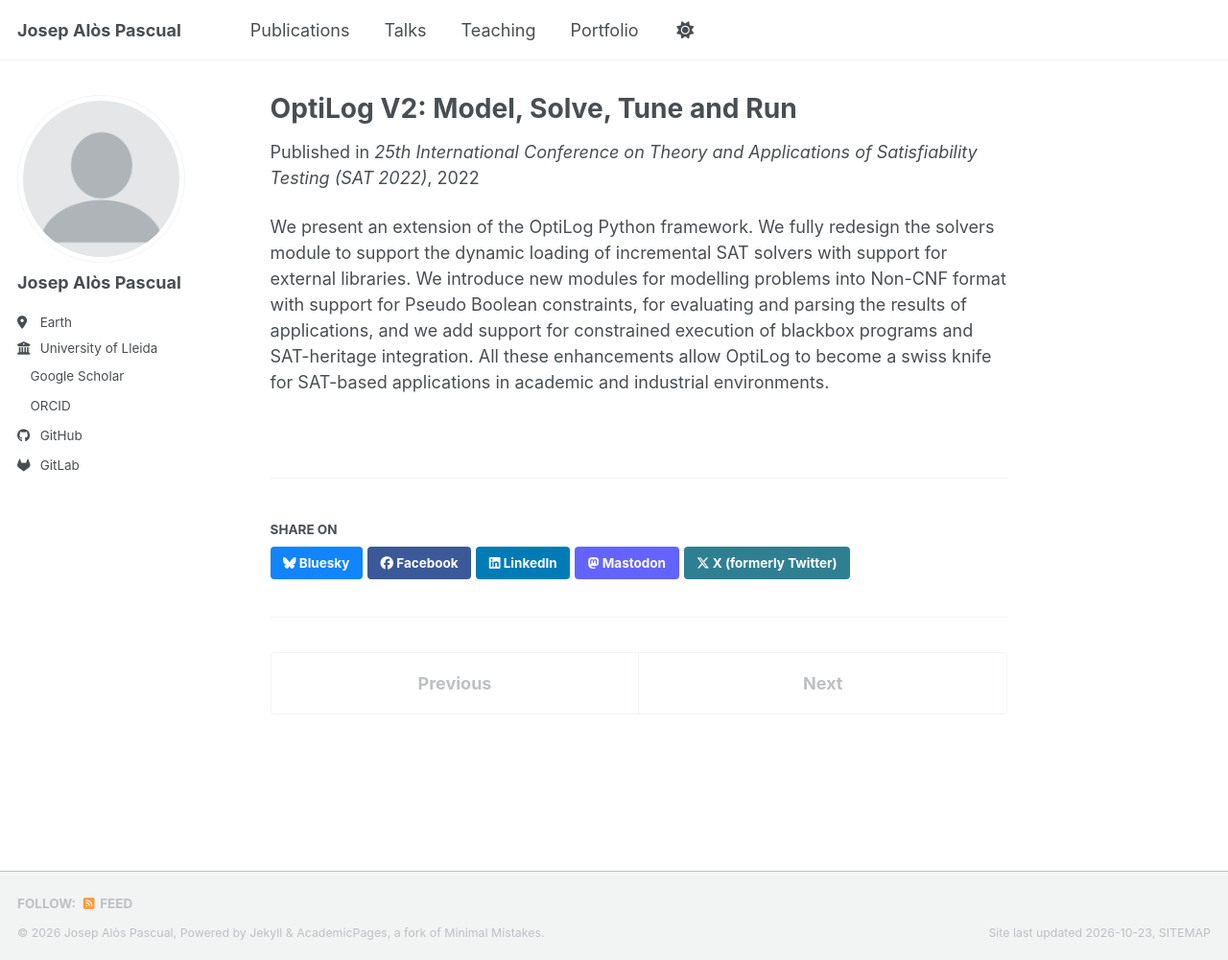
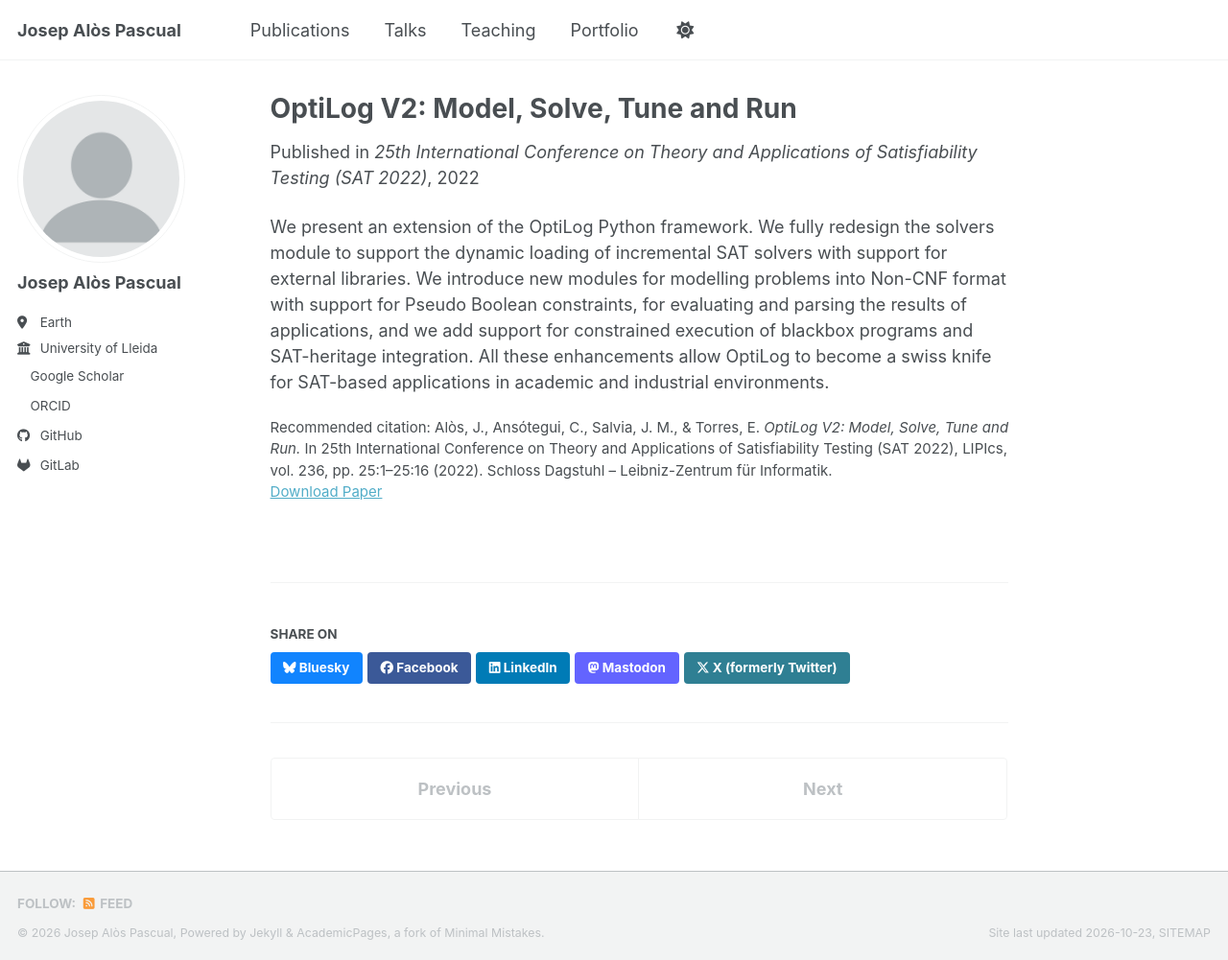
Before and after one commit to josepalos/josepalos.github.io, a Jekyll site: the page built from _publications/2022-07-28-optilog-v2.md, in a window 1280 px wide and 1001 px high. Shown: the whole window at 96% size. Built offline with Jekyll 4.4.1, drawn with Linux system fonts in a browser that asks for light colours; a style sheet for code colours, icons or effects is not loaded.

Commit message:
updated citations for publications

```diff
--- a/_publications/2022-07-28-optilog-v2.md
+++ b/_publications/2022-07-28-optilog-v2.md
@@ -8,7 +8,7 @@ date: 2022-07-28
 venue: ' 25th International Conference on Theory and Applications of Satisfiability Testing (SAT 2022)'
 #slidesurl: 'https://academicpages.github.io/files/slides2.pdf'
 paperurl: 'https://doi.org/10.4230/LIPIcs.SAT.2022.25'
-#citation: 'Your Name, You. (2010). &quot;Paper Title Number 2.&quot; <i>Journal 1</i>. 1(2).'
+citation: "Alòs, J., Ansótegui, C., Salvia, J. M., &amp; Torres, E. <i>OptiLog V2: Model, Solve, Tune and Run.</i> In 25th International Conference on Theory and Applications of Satisfiability Testing (SAT 2022), LIPIcs, vol. 236, pp. 25:1–25:16 (2022). Schloss Dagstuhl – Leibniz-Zentrum für Informatik."
 ---
 
 We present an extension of the OptiLog Python framework. We fully redesign the solvers module to support the dynamic loading of incremental SAT solvers with support for external libraries. We introduce new modules for modelling problems into Non-CNF format with support for Pseudo Boolean constraints, for evaluating and parsing the results of applications, and we add support for constrained execution of blackbox programs and SAT-heritage integration. All these enhancements allow OptiLog to become a swiss knife for SAT-based applications in academic and industrial environments.
```
Also changed, not shown: _publications/2022-12-27-interpretable-decision-trees-through-maxsat copy.md (+1 -1 lines), _publications/2023-09-22-exploiting.md (+1 -1 lines), _publications/2024-01-08-epydgga.md (+1 -1 lines), _publications/2026-02-20-revisiting.md (+1 -1 lines).
